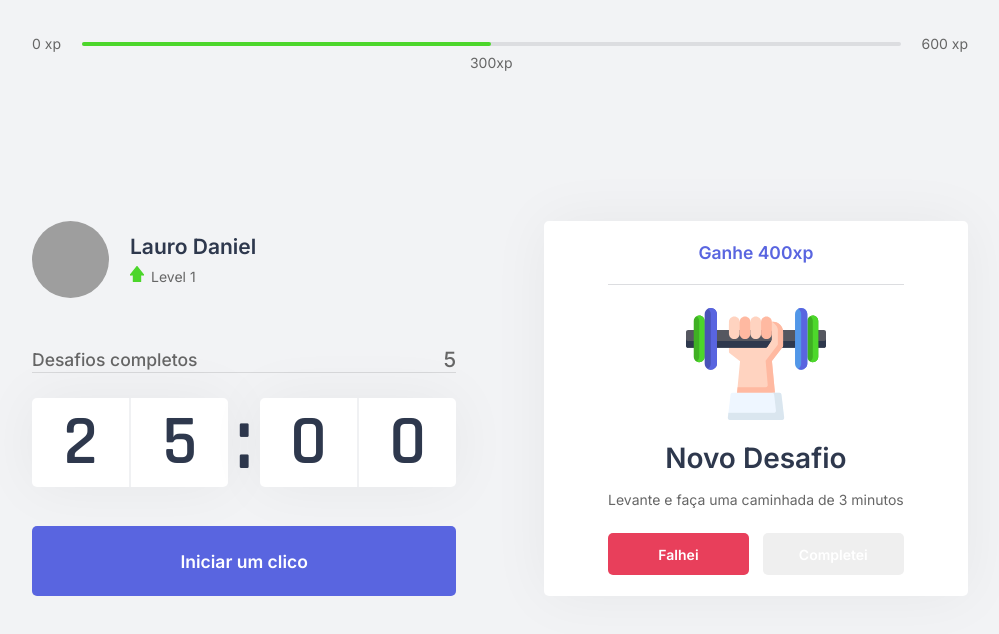
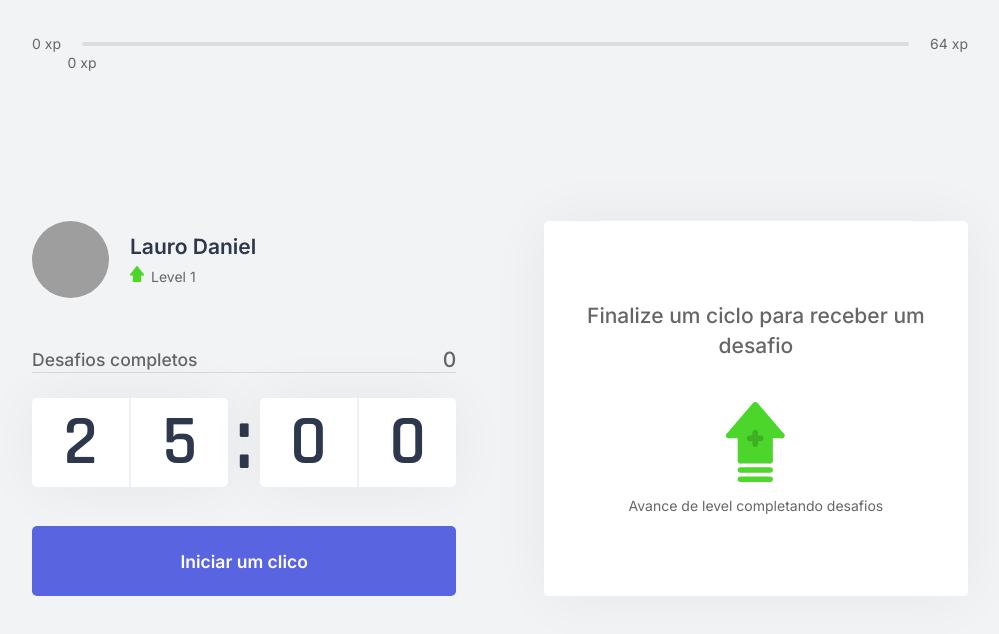
Before and after one commit to DanieIPassos/moveit-next, a Next.js app: page / in a window 1280 px wide. Shown: the top 634 px of the page, without its empty margins (140-1139 px from the left). Built offline with nearby package versions, Linux system fonts and the light colour scheme; grey boxes are pictures that could not be loaded.

Commit message:
adding contexts

```diff
--- /dev/null
+++ b/challenges.json
@@ -0,0 +1,62 @@
+[
+  {
+    "type": "body",
+    "description": "Estique um de seus braços com a palma da mão virada para frente e puxe os dedos para cima por 10 segundos por mão.",
+    "amount": 80
+  },
+  {
+    "type": "body",
+    "description": "Estique seu braço contra o peito e puxe-o utilizando o outro braço por 10 segundos por braço.",
+    "amount": 60
+  },
+  {
+    "type": "body",
+    "description": "Puxe seu pescoço com a ajuda da mão para a direita e para a esquerda, permanecendo na posição por alguns segundos.",
+    "amount": 70
+  },
+  {
+    "type": "body",
+    "description": "Com as duas mãos na parte de trás da cabeça, leve-a para baixo, alongando a parte de trás da região.",
+    "amount": 60
+  },
+  {
+    "type": "body",
+    "description": "Cruze as pernas e desça com as mãos esticadas em direção ao chão. Repita o movimento com a outra perna na frente.",
+    "amount": 100
+  },
+  {
+    "type": "body",
+    "description": "Sentado, abra as pernas e tente encostar as palmas das mãos no chão, repita 3 vezes por 5 segundos.",
+    "amount": 80
+  },
+  {
+    "type": "body",
+    "description": "Puxe o joelho de encontro ao peito e segure, troque de perna após 10 segundos.",
+    "amount": 50
+  },
+  {
+    "type": "body",
+    "description": "Sentado, cruze uma perna e incline seu tronco à frente, troque de perna após 10 segundos.",
+    "amount": 80
+  },
+  {
+    "type": "eye",
+    "description": "Sentado, feche os olhos e cubra-os com as palmas da mão durante 2 minutos, depois abra normalmente.",
+    "amount": 90
+  },
+  {
+    "type": "eye",
+    "description": "Em algum ambiente aberto, olhe o mais longe que puder em quatro direções por 3s, mexa apenas os olhos. Repita 3 vezes.",
+    "amount": 140
+  },
+  {
+    "type": "eye",
+    "description": "Usando os polegares, massage a área abaixo das sobrancelhas em movimentos circulares por 15 segundos.",
+    "amount": 70
+  },
+  {
+    "type": "body",
+    "description": "Em pé, gire a cintura o máximo que puder para a esquerda, segure por cinco segundos. Repita para a direita.",
+    "amount": 90
+  }
+]
--- a/src/components/ChallengeBox.tsx
+++ b/src/components/ChallengeBox.tsx
@@ -3,23 +3,24 @@
 import styles from '../styles/components/ChallengeBox.module.css';
 
 export function ChallengeBox(){
-  const hasActiveChallenge = true
+  const {activechallenge, resetChallenge} = useContext(ChallengesContext);
 
   return (
     <div className={styles.challengeBoxContainer}>
-      { hasActiveChallenge ? (
+      { activechallenge ? (
       <div className={styles.challengeActive}>
-        <header>Ganhe 400xp</header>
+        <header>Ganhe {activechallenge.amount}</header>
         <main>
-          <img src="icons/body.svg" alt=""/>
+          <img src={`icons/${activechallenge.type}.svg`} alt=""/>
           <strong>Novo Desafio</strong>
-          <p>Levante e faça uma caminhada de 3 minutos</p>
+          <p>{activechallenge.description}</p>
         </main>
 
         <footer>
           <button
            type='button'
            className={styles.challengeFailedButton}
+           onClick={resetChallenge}
            >
              Falhei
            </button>
--- a/src/components/CompletedChallenges.tsx
+++ b/src/components/CompletedChallenges.tsx
@@ -1,10 +1,14 @@
+import { useContext } from 'react';
+import { ChallengesContext } from '../contexts/ChallengesContext';
 import styles from '../styles/components/CompletedChallenges.module.css';
 
 export function CompletedChallenges(){
+  const { challengesCompleted } = useContext(ChallengesContext)
+
   return (
     <div className={styles.completedChallengesContainer}>
       <span>Desafios completos</span>
-      <span>5</span>
+      <span>{challengesCompleted}</span>
     </div>
   )
 }
--- a/src/components/ExperienceBar.tsx
+++ b/src/components/ExperienceBar.tsx
@@ -1,14 +1,20 @@
+import { useContext } from 'react';
+import { ChallengesContext } from '../contexts/ChallengesContext';
 import styles from '../styles/components/ExperienceBar.module.css';
 
 export function ExperienceBar(){
+  const { currentExperience, experienceToNextLevel } = useContext(ChallengesContext);
+
+  const percentToNextLevel = Math.round((currentExperience * 100) / experienceToNextLevel);
+
   return (
   <header className={styles.experienceBar}>
     <span>0 xp</span>
     <div>
-      <div style={{width: "50%"}} />
-      <span className={styles.currentExperience} style={{left: "50%"}}>300xp</span>
+      <div style={{width: `${percentToNextLevel}%`}} />
+      <span className={styles.currentExperience} style={{left: `${percentToNextLevel}%`}}>{currentExperience} xp</span>
     </div>
-    <span>600 xp</span>
+    <span>{experienceToNextLevel} xp</span>
   </header>
   )
 }
--- a/src/contexts/ChallengesContext.tsx
+++ b/src/contexts/ChallengesContext.tsx
@@ -1,12 +1,21 @@
 import { createContext, useState, ReactNode } from 'react';
+import challenges from '../../challenges.json';
 
+interface Challenge {
+  type: 'body' | 'eye';
+  description: string;
+  amount: number;
+}
 
 interface ChallengesContextData {
   level: number;
   challengesCompleted: number;
+  experienceToNextLevel: number;
   currentExperience: number;
+  activechallenge: Challenge;
   levelUp: () => void;
   startNewChallenge: () => void;
+  resetChallenge: () => void;
 }
 
 interface ChallengesProviderProps {
@@ -21,12 +30,23 @@
   const [currentExperience, setCurrentExperience] = useState(0);
   const [challengesCompleted, setChallengesCompleted] = useState(0);
 
+  const [activechallenge, setActiveChallenge] = useState(null)
+
+  const experienceToNextLevel = Math.pow((level + 1) * 4 ,2)
+
   function levelUp(){
     setLevel( level + 1 )
   }
 
   function startNewChallenge(){
+    const randomChanllengeIndex = Math.floor(Math.random() * challenges.length)
+    const challenge = challenges[randomChanllengeIndex];
 
+    setActiveChallenge(challenge)
+  }
+
+  function resetChallenge(){
+    setActiveChallenge(null);
   }
 
   return (
@@ -36,7 +56,10 @@
       levelUp,
       challengesCompleted,
       currentExperience,
-      startNewChallenge
+      startNewChallenge,
+      activechallenge,
+      experienceToNextLevel,
+      resetChallenge
     }}
     >
       {children}
```
